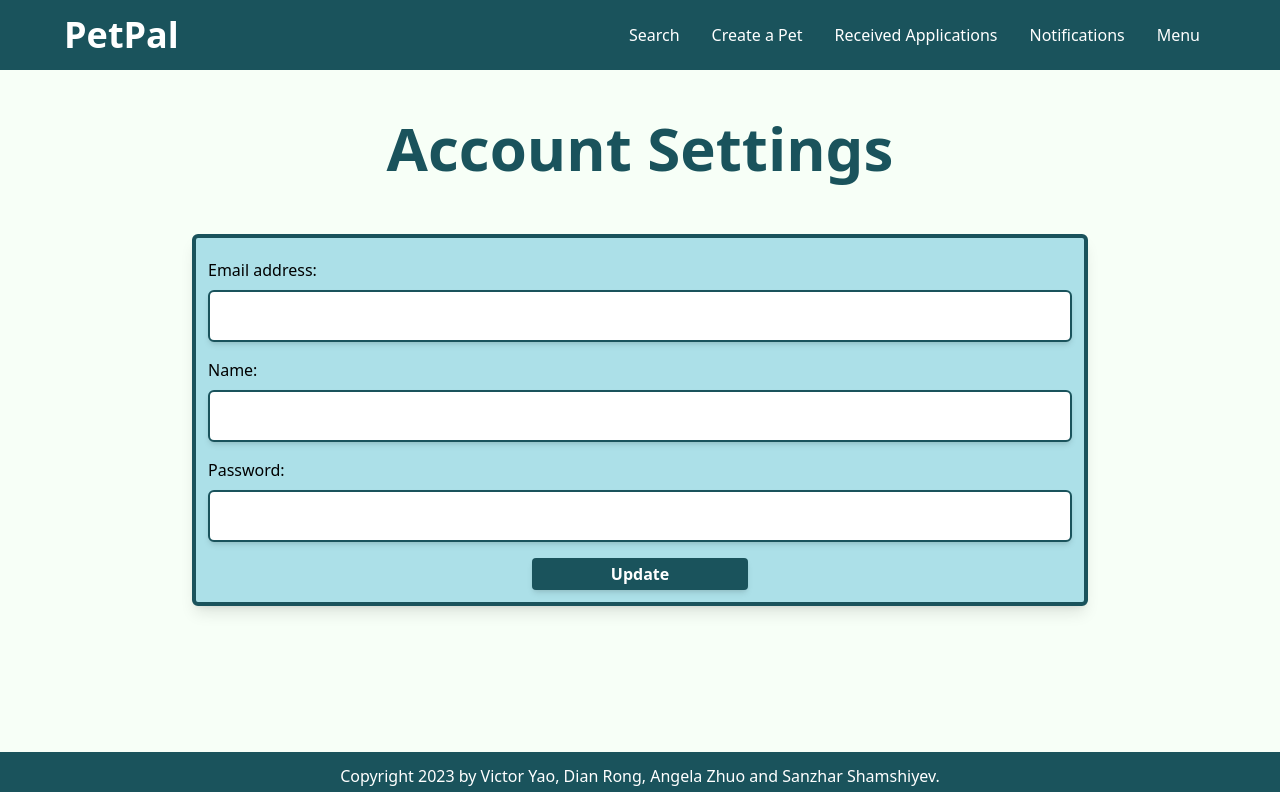
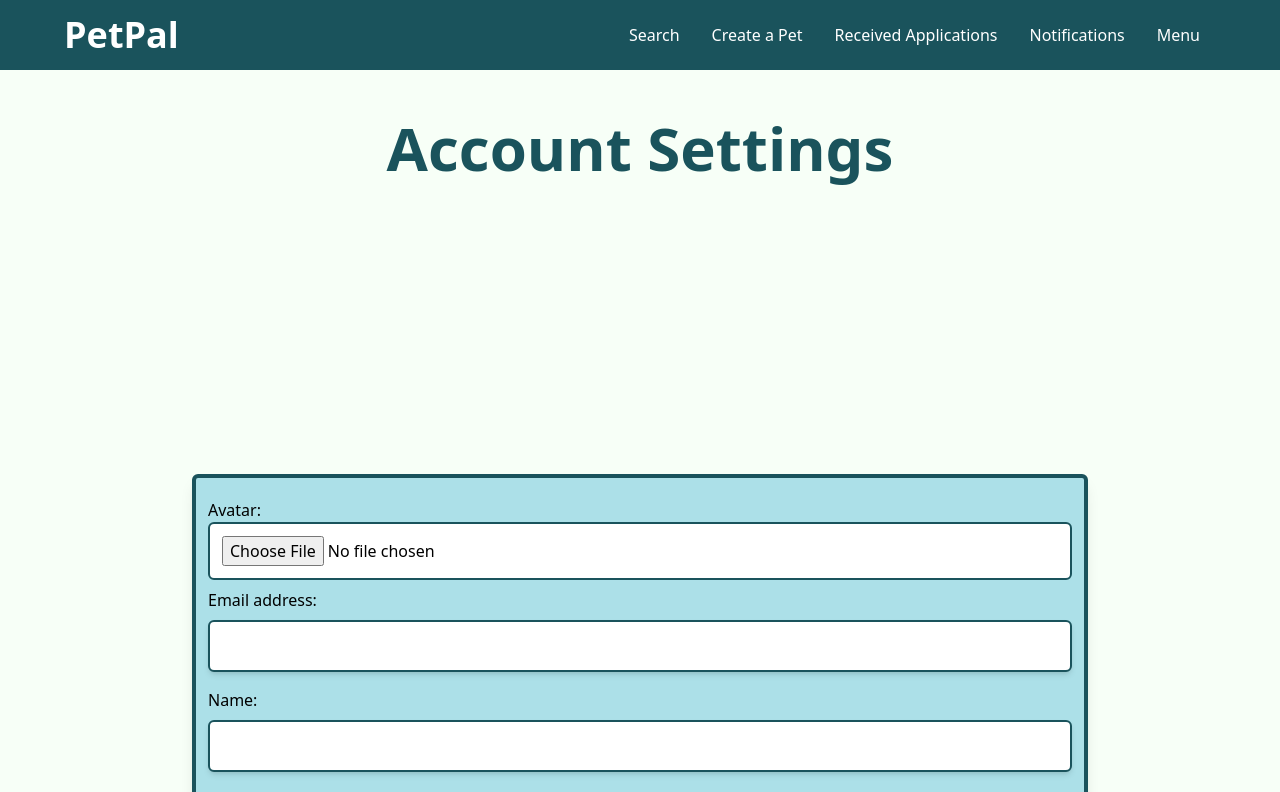
Before and after one commit to SanzSS/PetPal, a React (Create React App) app in the folder frontend/petpal/: page /account/edit in a window 1280 px wide. Shown: the top 792 px of the page. Built offline with nearby package versions, Linux system fonts and the light colour scheme; sample sign-in values are in the browser's storage.

Commit message:
added edit avatar and changed application styling

```diff
--- a/frontend/petpal/src/components/Application/index.jsx
+++ b/frontend/petpal/src/components/Application/index.jsx
@@ -81,7 +81,7 @@ const Application = ({application}) => {
         <div id="app-container" className="w-full flex items-center mb-4 mt-10">
             <details className="w-full flex items-center px-6 bg-white rounded-md border-2 border-blue3 border-solid">
                 <summary className="text-center cursor-pointer w-full text-lg mt-3 mb-3 font-bold capitalize" id="app">{application.pet.name}</summary>
-                <a href="../application/conversation.html" className="font-bold text-yellow-400 border-solid border-yellow-400 border-2 rounded-md cursor-pointer bg-blue3 p-3 justify-center inline-flex items-center no-underline text-center hover:bg-yellow-400 hover:text-blue3 hover:border-blue3">
+                <a href="../application/conversation.html" className="font-bold border-solid border-2 rounded-md cursor-pointer text-white text-xl bg-blue3 p-3 justify-center inline-flex items-center no-underline text-center hover:text-blue3 hover:border-blue3 hover:bg-white">
                     Chat
                 </a>
                 <p className="text-left">
--- a/frontend/petpal/src/components/ListingForm/index.jsx
+++ b/frontend/petpal/src/components/ListingForm/index.jsx
@@ -6,9 +6,9 @@ import { useAuth } from '../../contexts/TokenContext';
 const ListingForm = ({ initialValues, create }) => {
     const [formData, setFormData] = useState(initialValues);
     const [error, setError] = useState("");
+    const [submitted, setSubmitted] = useState(false);
 
     const navigate = useNavigate();
-
     const { token } = useAuth();
 
     useEffect(() => {
@@ -79,13 +79,14 @@ const ListingForm = ({ initialValues, create }) => {
                 setError(JSON.parse(error.message));
             });
         }
-      };
+        setSubmitted(true);
+    };
 
     return <>
         <form onSubmit={handleSubmit} className="grid grid-cols-1 w-10/12 xl:w-3/4 2xl:w-2/4 max-w-[836px] p-6 rounded-md border-blue3 border-4 bg-blue2">
             <div className="flex flex-col">
                 <label for="name" className="label">Status</label>
-                <select id="status" name="status" className="input" value={formData.status} onChange={handleInputChange} required>
+                <select id="status" name="status" className="input cursor-pointer" value={formData.status} onChange={handleInputChange} required>
                     <option value="available">Available</option>
                     <option value="adopted">Adopted</option>
                     <option value="pending">Pending</option>
@@ -121,7 +122,7 @@ const ListingForm = ({ initialValues, create }) => {
                 <label for="age" className="label">Age (Months)</label>
                 <input type="number" id="age" className="input" name="months_old" value={formData.months_old} onChange={handleInputChange} />
                 {error?.months_old && <p className="text-red-500 ml-[0.5rem]">{error.months_old[0]}</p>}
-                {!formData.months_old && !formData.years_old && <p className="text-red-500 ml-[0.5rem]">At least one of months_old or years_old must be greater than 0.</p>}
+                {submitted && (!formData.months_old || formData.months_old == 0) && (!formData.years_old || formData.years_old == 0) && <p className="text-red-500 ml-[0.5rem]">At least one of months_old or years_old must be greater than 0.</p>}
             </div>
             <div className="flex flex-col">
                 <label for="gender" className="label">Gender</label>
--- a/frontend/petpal/src/pages/EditAccount/index.jsx
+++ b/frontend/petpal/src/pages/EditAccount/index.jsx
@@ -48,6 +48,7 @@ const EditAccount = () => {
         };
         fetchData();
     }, [userId, token]);
+
     const handleSubmit = (e) => {
         e.preventDefault();
 
@@ -56,6 +57,9 @@ const EditAccount = () => {
         form.append('email', email)
         form.append('name', name)
         form.append('password', password)
+        if (avatar) {
+            form.append('avatar', avatar);
+        }
 
         axios.patch(`http://127.0.0.1:8000/accounts/${userId}/`, form, {
             headers: {
@@ -74,13 +78,24 @@ const EditAccount = () => {
             <h1 className="text-6xl mt-12 text-blue3 font-extrabold text-center mb-10">
                 Account Settings
             </h1>
-            {/* <div id="avatar-container">
+            <div id="avatar-container">
                 {avatar && <img src={avatar} alt="User Avatar" id="avatar" className="rounded-full"/>}
-            </div> */}
+            </div>
         </div>
-        <div className="h-1/2 rounded-md border-blue3 border-4 bg-blue2 shadow-lg flex items-left p-3 mt-4 lg:w-[70%] flex-col w-[70%] md:w-[70%]">
+        <div className="h-1/2 rounded-md border-blue3 border-4 bg-blue2 shadow-lg flex items-left p-3 mt-4 mb-16 flex-col w-[70%]">
 
         <form onSubmit={handleSubmit}>
+            <div className="my-2">
+                <p>Avatar:</p>
+                <input
+                    type="file"
+                    id="avatar_field"
+                    name="avatar"
+                    accept="image/*"
+                    onChange={(e) => setAvatar(e.target.files[0])}
+                    className="p-3 border-solid border-blue3 border-2 rounded-md bg-white w-full"
+                />
+            </div>
             <div className="my-2">
                 <p>Email address: </p>
                 <input type="email" className="rounded-md shadow-md p-3 border-solid border-blue3 border-2 w-full my-2" placeholder={email} onChange={(e) => setEmail(e.target.value)} />
```
